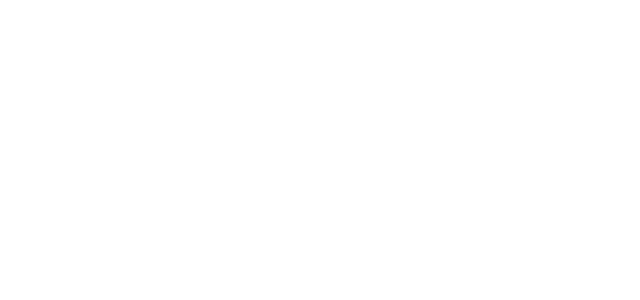
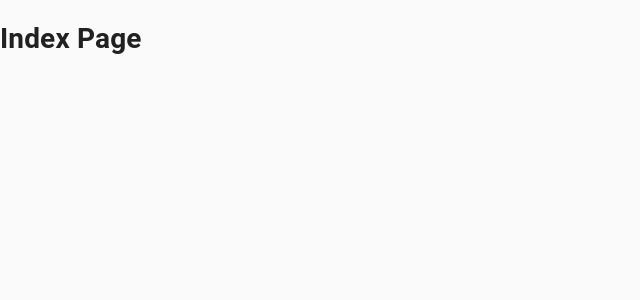
Before and after one commit to Microsoft-Community-CU/Website, a React (Create React App) app: page / in a window 1280 px wide. Shown: the top 300 px of the page, without its empty margins (0-640 px from the left). Built offline with nearby package versions, Linux system fonts and the light colour scheme.

Commit message:
created theme 🎉

```diff
--- a/src/index.js
+++ b/src/index.js
@@ -1,10 +1,14 @@
 import React from 'react';
 import ReactDOM from 'react-dom';
 import App from './App';
+import { ThemeProvider, CssBaseline } from '@material-ui/core'
+import theme from './theme'
 
 ReactDOM.render(
-  <React.StrictMode>
-    <App />
-  </React.StrictMode>,
+  <ThemeProvider theme={theme}>
+    <CssBaseline>
+      <App />
+    </CssBaseline>
+  </ThemeProvider>,
   document.getElementById('root')
 );
--- a/src/pages/index.jsx
+++ b/src/pages/index.jsx
@@ -5,7 +5,7 @@
 
     return (
         <div>
-
+            <h1>Index Page</h1>
         </div>
     )
 }
--- /dev/null
+++ b/src/theme.js
@@ -0,0 +1,15 @@
+import {createMuiTheme} from '@material-ui/core'
+
+const theme = createMuiTheme({
+    palette: {
+        type: 'light',
+        primary: {
+            main: '#0078d4',
+        },
+        secondary: {
+            main: '#5c2d91'
+        }
+    }
+})
+
+export default theme
```
